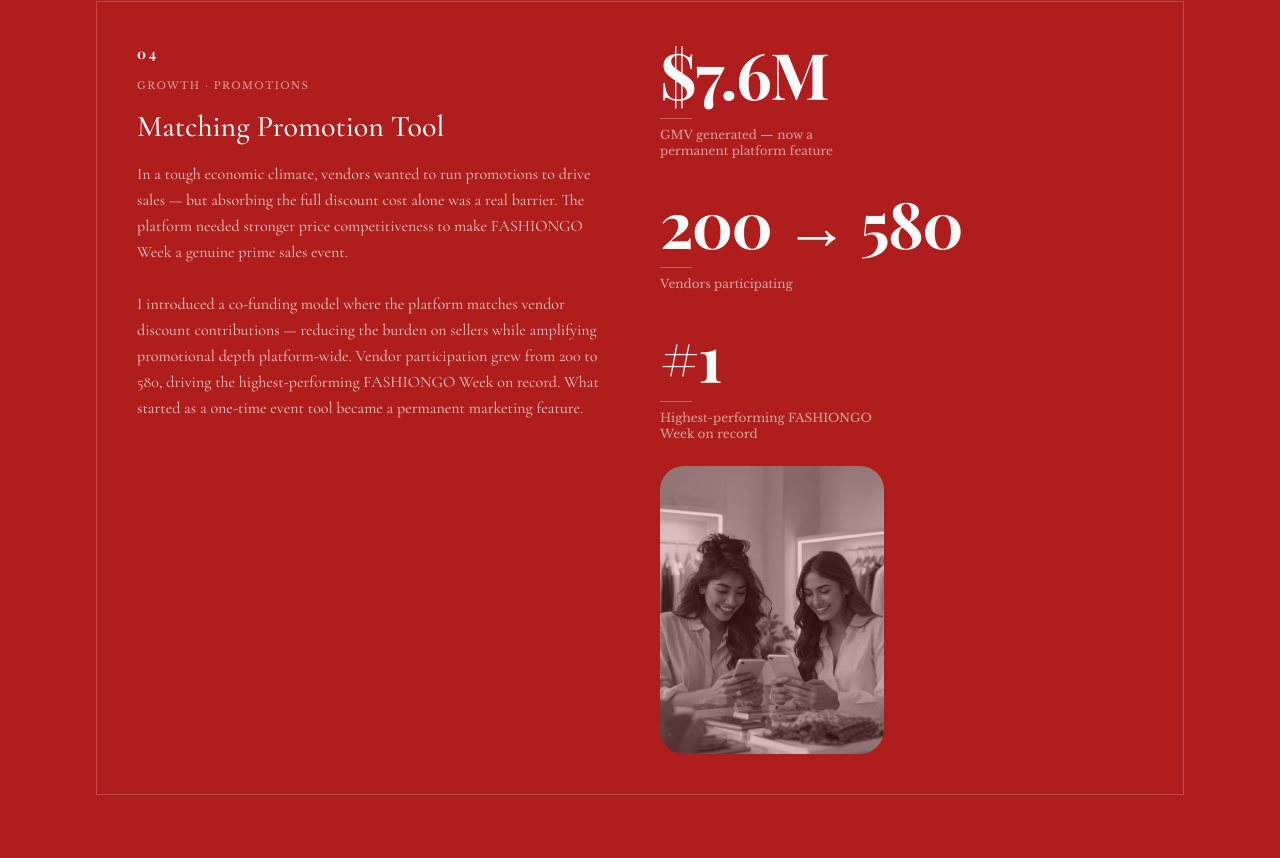
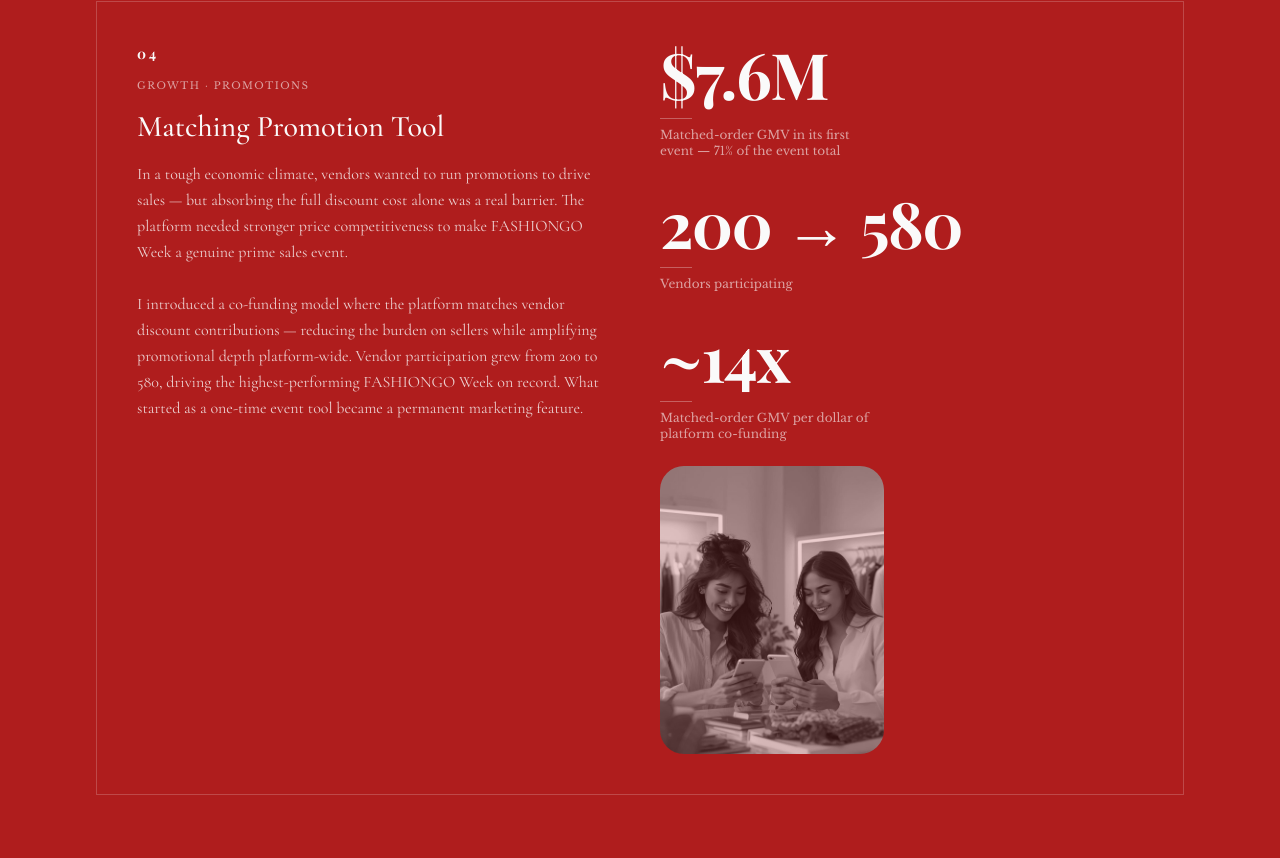
Before and after one commit to jennieryu/jennieryu.github.io, a plain HTML site: page ecommerce/index.html in a window 1280 px wide. Shown: the part 2277-3135 px from the top of the page. Drawn offline with nearby package versions, Linux system fonts and the light colour scheme; a web font is replaced by a local one.

Commit message:
Add settlement volume and matching promotion results to resume
- Settlement: $1.1B+ paid out to 2,000+ vendors since the 10/2023 launch
- Matching promotion: first-event matched orders $7.6M GMV (71% of the
  event total) on $552K of platform co-funding (~14x); rerun every
  FASHIONGO Week since
- Summary leads with settlement volume; heypop bullet tightened to keep
  the resume on one page
- Site: replace the "#1" matching metric with co-funding efficiency and
  clarify that $7.6M is matched-order GMV

Co-Authored-By: Claude Opus 5.5 <noreply@anthropic.com>
Claude-Session: https://claude.ai/code/session_0198VQqXy39Y7oUCamEcucGa

```diff
--- a/ecommerce/index.html
+++ b/ecommerce/index.html
@@ -138,9 +138,9 @@
         </div>
         <div class="case__aside">
           <div class="case__metrics">
-            <div class="metric"><span class="metric__value">$7.6M</span><p class="metric__label">GMV generated — now a permanent platform feature</p></div>
+            <div class="metric"><span class="metric__value">$7.6M</span><p class="metric__label">Matched-order GMV in its first event — 71% of the event total</p></div>
             <div class="metric"><span class="metric__value">200 → 580</span><p class="metric__label">Vendors participating</p></div>
-            <div class="metric"><span class="metric__value">#1</span><p class="metric__label">Highest-performing FASHIONGO Week on record</p></div>
+            <div class="metric"><span class="metric__value">~14x</span><p class="metric__label">Matched-order GMV per dollar of platform co-funding</p></div>
           </div>
           <div class="case__media">
             <img src="../assets/img/case-matching-promo.jpg" alt="Matching Promotion Tool" loading="lazy">
```
Also changed, not shown: 2 other files.
